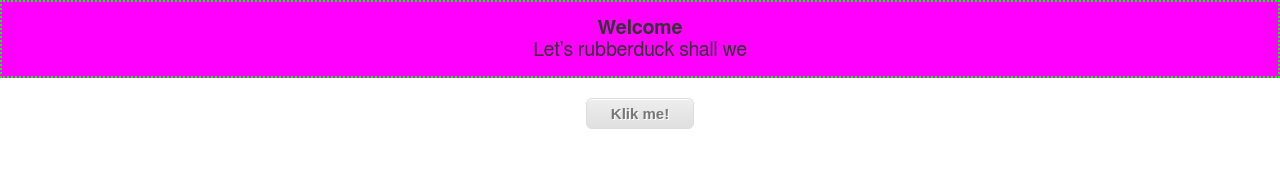
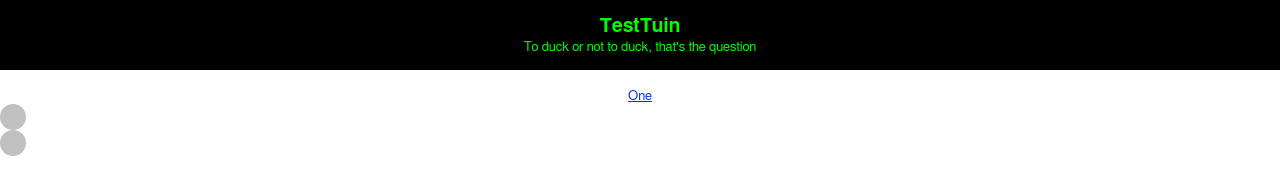
Before and after one commit to localarchive/pg-Dinkie, a plain HTML site: page index.html in a window 1280 px wide. Drawn offline with Linux system fonts and the light colour scheme.

Commit message:
balletje balletje

```diff
--- a/assets/css/styles.css
+++ b/assets/css/styles.css
@@ -177,16 +177,36 @@ mark {background-color: #fcd700; color: #000; font-style: italic; font-weight: b
 
 /* The styles */
 header {
-  background-color: #ff00ff;
-  border: 2px dotted lime;
-  font-size: 150%;
+  background-color: #000;
   margin-bottom: 20px;
   padding: 15px;
   text-align: center;
+  color: lime;
+}
+
+header h1 {
+  font-size: 1.5em;
+  margin-bottom: 0.2em;
 }
 
 article {
   text-align: center;
+}
+
+article p {
+  color:black;
+  background-color: silver;
+  transition:all 1s ease;
+  width: 2em;
+  height: 2em;
+  border-radius: 1em;
+}
+
+article p:target {
+  color:red;
+  margin-left: 50%;
+  margin-top: 50%;
+  background-color: red;
 }
 
 .button {
--- a/config.xml
+++ b/config.xml
@@ -14,6 +14,7 @@
   <author href="http://www.virtualsciences.nl" email="jarno.de.wit@virtualsciences.nl">
     Jarno
     Sjoerd
+    Jarno
   </author>
 
 
--- a/index.html
+++ b/index.html
@@ -7,11 +7,14 @@
 </head>
 <body>
   <header>
-    <h1>Welcome</h1>
-    <p>Let's rubberduck shall we</p>
+    <h1>TestTuin</h1>
+    <p>To duck or not to duck, that's the question</p>
   </header>
   <article>
-    <a href="duck/ducky.html" class="button">Klik me!</a>
+    <a href="#one">One</a>
+
+    <p id="one"></p>
+    <p id="two"></p>
   </article>
 </body>
 </html>
```
